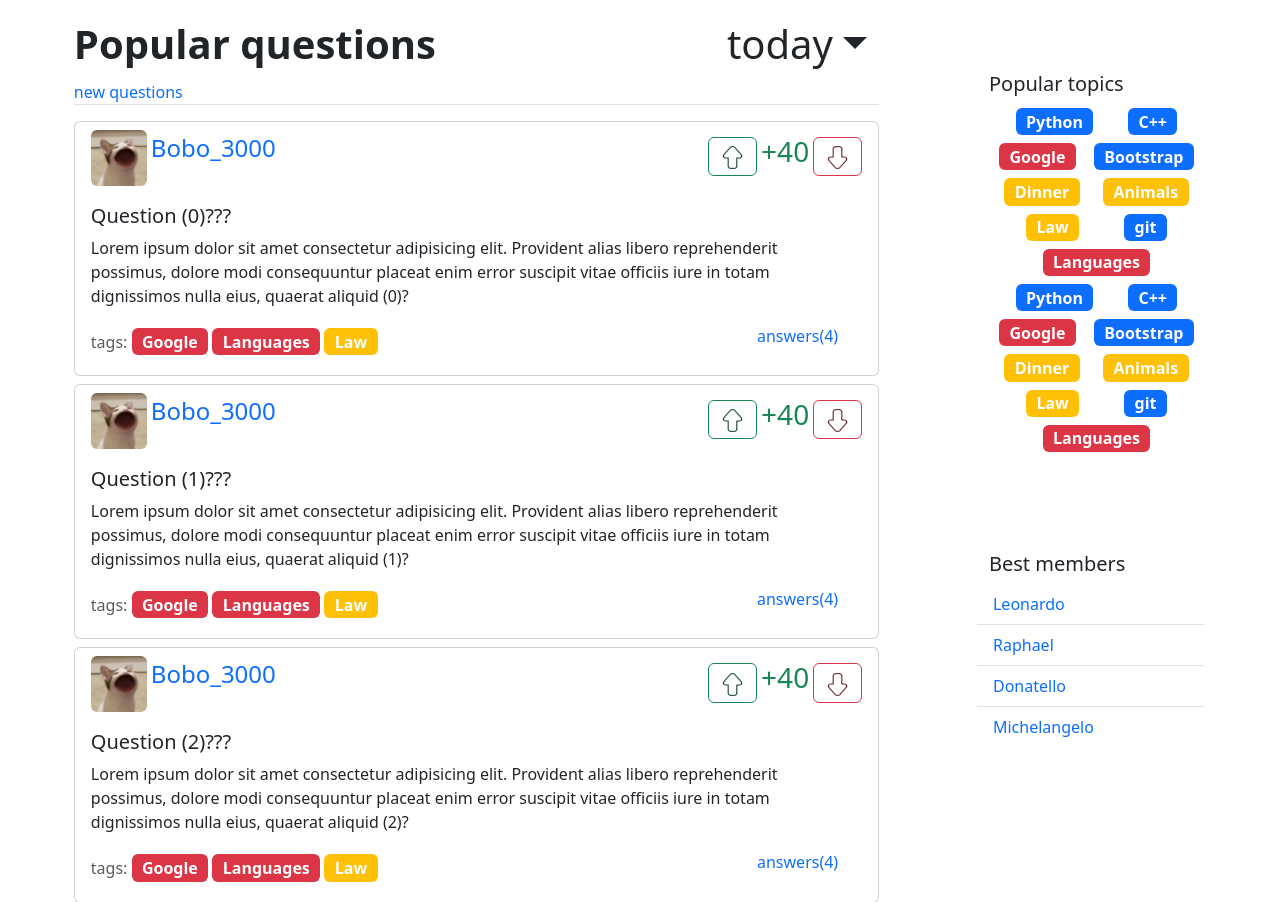
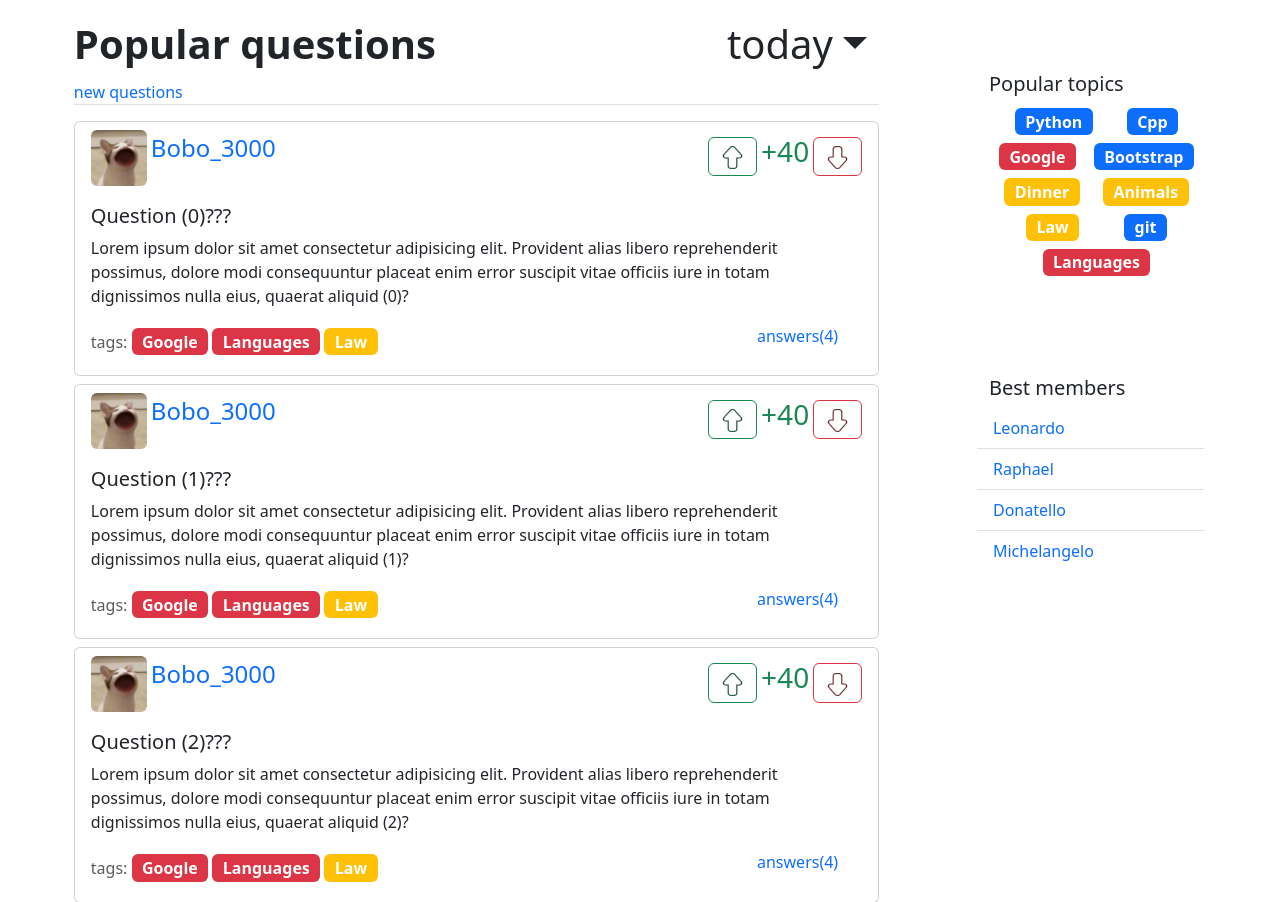
Before and after one commit to Bopster410/web_dz_project, a Django app: page / in a window 1280 px wide. Shown: the part 70-972 px from the top of the page. Run offline with Django 4.2, Linux system fonts and the light colour scheme; some libraries are stand-ins or nearby versions.

Commit message:
Added templates for tags on the base_page.html

```diff
--- a/app/views.py
+++ b/app/views.py
@@ -32,19 +32,19 @@ def paginate(objects, page, per_page=5):
 # New
 def index(request):
     page = int(request.GET.get('page', 1))
-    return render(request, 'index.html', {'questions': paginate(QUESTIONS, page)})
+    return render(request, 'index.html', {'questions': paginate(QUESTIONS, page), 'tags': TAGS.values()})
 
 # Hot
 def hot_questions(request):
-    return render(request, 'index_hot.html')
+    return render(request, 'index_hot.html', {'tags': TAGS.values()})
 
 # Tag
-def tag(request, tag):
+def tag(request, tag_name):
     # TODO send to another page if tag doesn't exist
-    tag_item = TAGS[tag] if tag in TAGS else TAGS['Animals']
-    return render(request, 'index_tags.html', {'tag': tag_item})
+    tag_item = TAGS[tag_name] if tag_name in TAGS else TAGS['Animals']
+    return render(request, 'index_tags.html', {'tag': tag_item, 'tags': TAGS.values()})
 
 # Question
 def question(request, question_id):
     question_item = QUESTIONS[question_id]
-    return render(request, 'question.html', {'question': question_item})
+    return render(request, 'question.html', {'question': question_item, 'tags': TAGS.values()})
--- a/askme/urls.py
+++ b/askme/urls.py
@@ -21,7 +21,7 @@ from app import views
 urlpatterns = [
     path('', views.index, name='index'),
     path('hot/', views.hot_questions),
-    path('tag/<tag>', views.tag, name='tag'),
+    path('tag/<str:tag_name>', views.tag, name='tag'),
     path('question/<int:question_id>', views.question, name='question'),
     path('admin/', admin.site.urls),
 ]
--- a/templates/layouts/base_page.html
+++ b/templates/layouts/base_page.html
@@ -52,24 +52,9 @@
                 <div class="row ">
                     <h5 class="">Popular topics</h5>
                     <div class="d-flex flex-wrap justify-content-evenly mb-5">
-                        <a href="#"><span class="badge fs-6 my-1 mx-lg-2 bg-primary">Python</span></a>
-                        <a href="#"><span class="badge fs-6 my-1 mx-lg-2 bg-primary">C++</span></a>
-                        <a href="#"><span class="badge fs-6 my-1 mx-lg-2 bg-danger">Google</span></a>
-                        <a href="#"><span class="badge fs-6 my-1 mx-lg-2 bg-primary">Bootstrap</span></a>
-                        <a href="#"><span class="badge fs-6 my-1 mx-lg-2 bg-warning">Dinner</span></a>
-                        <a href="#"><span class="badge fs-6 my-1 mx-lg-2 bg-warning">Animals</span></a>
-                        <a href="#"><span class="badge fs-6 my-1 mx-lg-2 bg-warning">Law</span></a>
-                        <a href="#"><span class="badge fs-6 my-1 mx-lg-2 bg-primary">git</span></a>
-                        <a href="#"><span class="badge fs-6 my-1 mx-lg-2 bg-danger">Languages</span></a>
-                        <a href="#"><span class="badge fs-6 my-1 mx-lg-2 bg-primary">Python</span></a>
-                        <a href="#"><span class="badge fs-6 my-1 mx-lg-2 bg-primary">C++</span></a>
-                        <a href="#"><span class="badge fs-6 my-1 mx-lg-2 bg-danger">Google</span></a>
-                        <a href="#"><span class="badge fs-6 my-1 mx-lg-2 bg-primary">Bootstrap</span></a>
-                        <a href="#"><span class="badge fs-6 my-1 mx-lg-2 bg-warning">Dinner</span></a>
-                        <a href="#"><span class="badge fs-6 my-1 mx-lg-2 bg-warning">Animals</span></a>
-                        <a href="#"><span class="badge fs-6 my-1 mx-lg-2 bg-warning">Law</span></a>
-                        <a href="#"><span class="badge fs-6 my-1 mx-lg-2 bg-primary">git</span></a>
-                        <a href="#"><span class="badge fs-6 my-1 mx-lg-2 bg-danger">Languages</span></a>
+                        {% for tag_item in tags %}
+                        <a href="{% url 'tag' tag_name=tag_item.name %}"><span class="badge fs-6 my-1 mx-lg-2 {{ tag_item.bg }}">{{ tag_item.name }}</span></a>
+                        {% endfor %}
                     </div>
 
                 </div>
```
